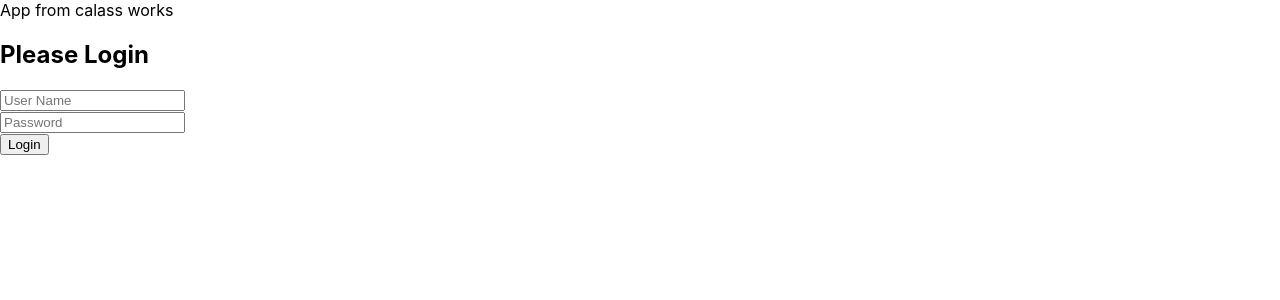
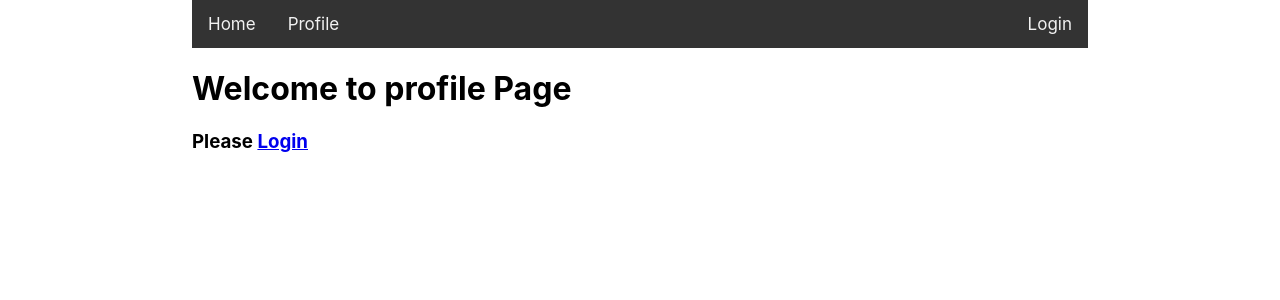
Before and after one commit to deyr02/space-finder-frontend, a React (Create React App) app: page /profile in a window 1280 px wide. Shown: the top 300 px of the page. Built offline with nearby package versions, Linux system fonts and the light colour scheme.

Commit message:
navigation implemented

```diff
--- a/package.json
+++ b/package.json
@@ -10,8 +10,10 @@
     "@types/node": "^12.20.18",
     "@types/react": "^17.0.15",
     "@types/react-dom": "^17.0.9",
+    "@types/react-router-dom": "^5.1.8",
     "react": "^17.0.2",
     "react-dom": "^17.0.2",
+    "react-router-dom": "^5.2.0",
     "react-scripts": "4.0.3",
     "typescript": "^4.3.5",
     "web-vitals": "^1.1.2"
--- a/src/components/App.tsx
+++ b/src/components/App.tsx
@@ -1,20 +1,53 @@
-import React from 'react';
-import { User } from '../model/Model';
+import { useState } from 'react';
+import { Route, Router, Switch } from 'react-router-dom';
+import { User, UserAttribute } from '../model/Model';
 import { AuthService } from '../services/AuthService';
 import './App.css';
 import Login from './login';
+import history from '../utils/history';
+import Navbar from './Navbar';
+import Home from './Home';
+import Profile from './Profile';
 
-interface AppState{
-  user: User | undefined;
-}
+
 
 function App() {
 
   const authService:AuthService = new AuthService();
+  const[currentUser, setCurrentUser]= useState<User|undefined>({
+    userName: undefined,
+    email:undefined
+  })
+  const [currentUserAttributes, setCurrentUserAttributes] =useState<UserAttribute[]>([]);
+
+  function setUser(user:User){
+    setCurrentUser(user);
+    console.log(user)
+  }
+
+  function setUserAttribute(userAttributes:UserAttribute[]){
+    setCurrentUserAttributes(userAttributes)
+  }
   return (
     <>
-      <div>App from calass works</div>
-      <Login authservice={authService} />
+      <div className='wrapper'>
+       <Router history={history}>
+
+         <div>
+           <Navbar user={currentUser}></Navbar>
+           <Switch>
+             <Route exact path='/' component={Home}/>
+             <Route exact path='/login'>
+               <Login authservice={authService} setUser={setUser} setUserAttributes={setUserAttribute} />
+             </Route>
+             <Route exact path='/profile'>
+               <Profile  user={currentUser} userAttributes = {currentUserAttributes}></Profile>
+             </Route>
+           </Switch>
+         </div>
+
+       </Router>
+      </div>
     </>
   );
 }
--- /dev/null
+++ b/src/components/Home.tsx
@@ -0,0 +1,7 @@
+import * as React from 'react';
+
+export default function Home(){
+    return(
+        <div>Welcome to Home  Page</div>
+    )
+}
--- /dev/null
+++ b/src/components/Navbar.tsx
@@ -0,0 +1,24 @@
+import * as React from 'react';
+import { User } from '../model/Model';
+import {Link} from "react-router-dom";
+
+interface Props{
+    user:User| undefined
+}
+
+export default function Navbar({user}:Props){
+    return(
+        <div className='navbar'>
+            <Link to='/'>Home</Link>
+            <Link to='/profile'>Profile</Link>
+
+            {
+                user?.userName ?
+                <Link to='/Logout' style={{float:'right'}} >{user!.userName}</Link>
+                    :
+                <Link to='/login' style={{float:'right'}}>Login</Link>
+            }
+
+        </div>
+    )
+}
--- /dev/null
+++ b/src/components/Profile.tsx
@@ -0,0 +1,39 @@
+import { Link } from 'react-router-dom';
+import { User, UserAttribute } from '../model/Model';
+
+
+interface Props{
+    user: User|undefined,
+    userAttributes: UserAttribute[]
+}
+
+export default  function Profile({user, userAttributes}:Props){
+
+    return(
+        <div>
+            <h1> Welcome to profile Page</h1>
+            { user?.userName ?
+                <h3>Hello {user.userName}</h3>
+                :
+                <h3>Please <Link to='/login'> Login</Link></h3>
+            }
+            {user?.userName?
+                <>
+                <h4>Here are your attributes</h4>
+                 <table>
+                     <tbody>
+                         {userAttributes.map(row =>(
+                             <tr key={row.Name}>
+                                 <td>{row.Name}</td>
+                                 <td>{row.Value}</td>
+                             </tr>
+                         ))}
+                     </tbody>
+                 </table>
+                </>
+                :
+                void(0)
+            }
+        </div>
+    )
+}
--- a/src/components/login.tsx
+++ b/src/components/login.tsx
@@ -1,10 +1,14 @@
 import * as React from 'react';
 import { ChangeEvent } from 'react';
 import { useState } from 'react';
+import { User, UserAttribute } from '../model/Model';
 import { AuthService } from '../services/AuthService';
+import history from '../utils/history';
 
 interface LoginProps{
-    authservice:AuthService
+    authservice:AuthService,
+    setUser:(user:User) =>void,
+    setUserAttributes: (userAttributes: UserAttribute[]) => void;
 }
 interface LoginState{
     userName:string,
@@ -13,7 +17,7 @@ interface LoginState{
     loginSuccessful:boolean,
 }
 
-export default function Login({authservice}: LoginProps){
+export default function Login({authservice, setUser, setUserAttributes}: LoginProps){
 
     const[loginState, setLoginState] = useState<LoginState>({
         userName:'',
@@ -28,6 +32,10 @@ export default function Login({authservice}: LoginProps){
 
         if (result){
            setLoginState({...loginState, loginAttempted:true, loginSuccessful:true});
+           setUser(result);
+           const attributes= await authservice.getUserAttributes(result);
+           setUserAttributes(attributes!)
+           history.push('/profile');
         }
         else{
            setLoginState({...loginState, loginAttempted:true, loginSuccessful:false});
--- a/src/index.css
+++ b/src/index.css
@@ -1,13 +1,46 @@
 body {
   margin: 0;
-  font-family: -apple-system, BlinkMacSystemFont, 'Segoe UI', 'Roboto', 'Oxygen',
-    'Ubuntu', 'Cantarell', 'Fira Sans', 'Droid Sans', 'Helvetica Neue',
+  font-family: -apple-system, BlinkMacSystemFont, "Segoe UI", "Roboto", "Oxygen",
+    "Ubuntu", "Cantarell", "Fira Sans", "Droid Sans", "Helvetica Neue",
     sans-serif;
   -webkit-font-smoothing: antialiased;
   -moz-osx-font-smoothing: grayscale;
 }
 
 code {
-  font-family: source-code-pro, Menlo, Monaco, Consolas, 'Courier New',
+  font-family: source-code-pro, Menlo, Monaco, Consolas, "Courier New",
     monospace;
 }
+
+.wrapper {
+  margin: auto;
+  width: 70%;
+}
+
+/* Add a black background color to the top navigation */
+.navbar {
+  background-color: #333;
+  overflow: hidden;
+}
+
+/* Style the links inside the navigation bar */
+.navbar a {
+  float: left;
+  color: #f2f2f2;
+  text-align: center;
+  padding: 14px 16px;
+  text-decoration: none;
+  font-size: 17px;
+}
+
+/* Change the color of links on hover */
+.navbar a:hover {
+  background-color: #ddd;
+  color: black;
+}
+
+/* Add a color to the active/current link */
+.navbar a.active {
+  background-color: #4caf50;
+  color: white;
+}
--- a/src/services/AuthService.ts
+++ b/src/services/AuthService.ts
@@ -1,4 +1,4 @@
-import { User } from "../model/Model";
+import { User, UserAttribute } from "../model/Model";
 
 export class AuthService{
     public async login(userName:string, password:string):Promise<User | undefined>{
@@ -9,4 +9,26 @@ export class AuthService{
             }
         }
     }
+
+    public async getUserAttributes (user:User):Promise<UserAttribute[]|undefined>{
+
+        const result:UserAttribute[] = [];
+        result.push({
+            Name: "description",
+            Value:"Best User ever!"
+        });
+        result.push({
+            Name: "job",
+            Value:"Engineer"
+        });
+        result.push({
+            Name: "age",
+            Value:"25"
+        });
+        result.push({
+            Name: "experience",
+            Value:"3 Years"
+        });
+        return result;
+    }
 }
--- /dev/null
+++ b/src/utils/history.ts
@@ -0,0 +1,3 @@
+import {createBrowserHistory}from 'history';
+
+export default createBrowserHistory();
```
Also changed, not shown: src/model/Model.ts (+7 -2 lines), 1 other file (tests, documents, lock files or other folders).
